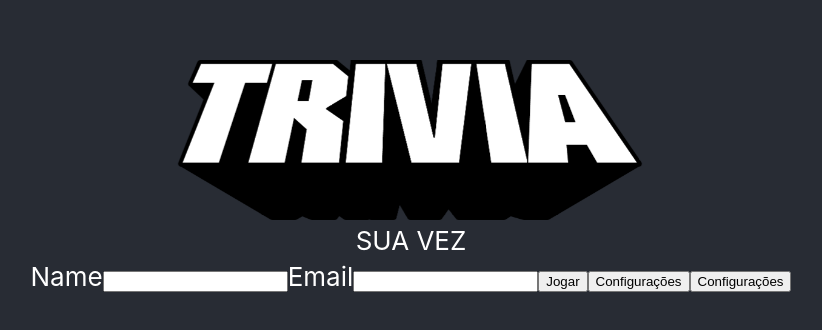
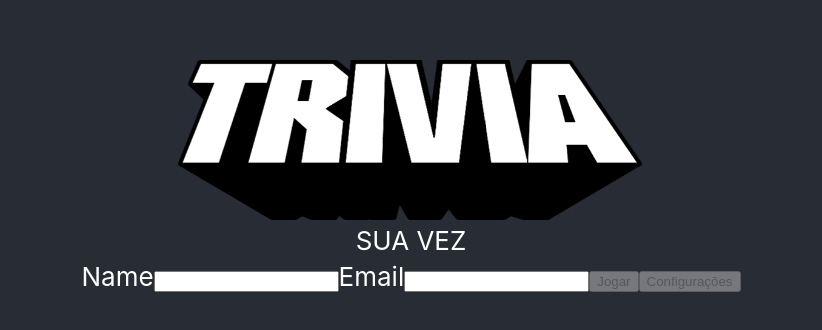
Before and after one commit to tryber/sd-05-project-trivia-react-redux-7, a React (Create React App) app: page / in a window 1280 px wide. Shown: the part 224-554 px from the top of the page, without its empty margins (229-1051 px from the left). Built offline with nearby package versions, Linux system fonts and the light colour scheme.

Commit message:
Removendo o metodo handleEmail, e usando o handleChange

```diff
--- a/src/Pages/Inicio.js
+++ b/src/Pages/Inicio.js
@@ -13,8 +13,8 @@ class Inicio extends React.Component {
       email: '',
     };
     this.handleChange = this.handleChange.bind(this);
-    this.handleEmail = this.handleEmail.bind(this);
-    this.botao = this.botao.bind(this);
+    // this.handleEmail = this.handleEmail.bind(this);
+    this.buttonState = this.buttonState.bind(this);
   }
 
   handleChange(event) {
@@ -22,14 +22,9 @@ class Inicio extends React.Component {
     this.setState({ [name]: value });
   }
 
-  handleEmail(event) {
-    const { email, value } = event.target;
-    this.setState({ [email]: value });
-  }
-
-  botao() {
+  buttonState() {
     const { name, email } = this.state;
-    if (!email || !name) return true;
+    if (email === '' || name === '') return true;
     return false;
   }
 
@@ -40,28 +35,28 @@ class Inicio extends React.Component {
       <div>
         <label htmlFor="name">Name</label>
         <input
-          name="jogador"
+          name="name"
           type="text"
           data-testid="input-player-name"
           onChange={(event) => this.handleChange(event)}
         />
         <label htmlFor="email">Email</label>
         <input
-          name="login"
-          type="email"
+          name="email"
+          type="text"
           data-testid="input-gravatar-email"
-          onChange={(event) => this.handleEmail(event)}
+          onChange={(event) => this.handleChange(event)}
         />
-        <button id="playButton" data-testid="btn-play">Jogar</button>
+        <button
+          id="playButton"
+          data-testid="btn-play"
+          disabled={this.buttonState()}>Jogar</button>
         <button
           id="settings"
           data-testid="btn-settings"
-          disable={this.botao()}
+          disabled={this.buttonState()}
           onClick={() => login(name, email)}
         >Configurações</button>
-        <Link to="/Config">
-          <button data-tesid="btn-settings">Configurações</button>
-        </Link>
       </div>
     );
   }
```
